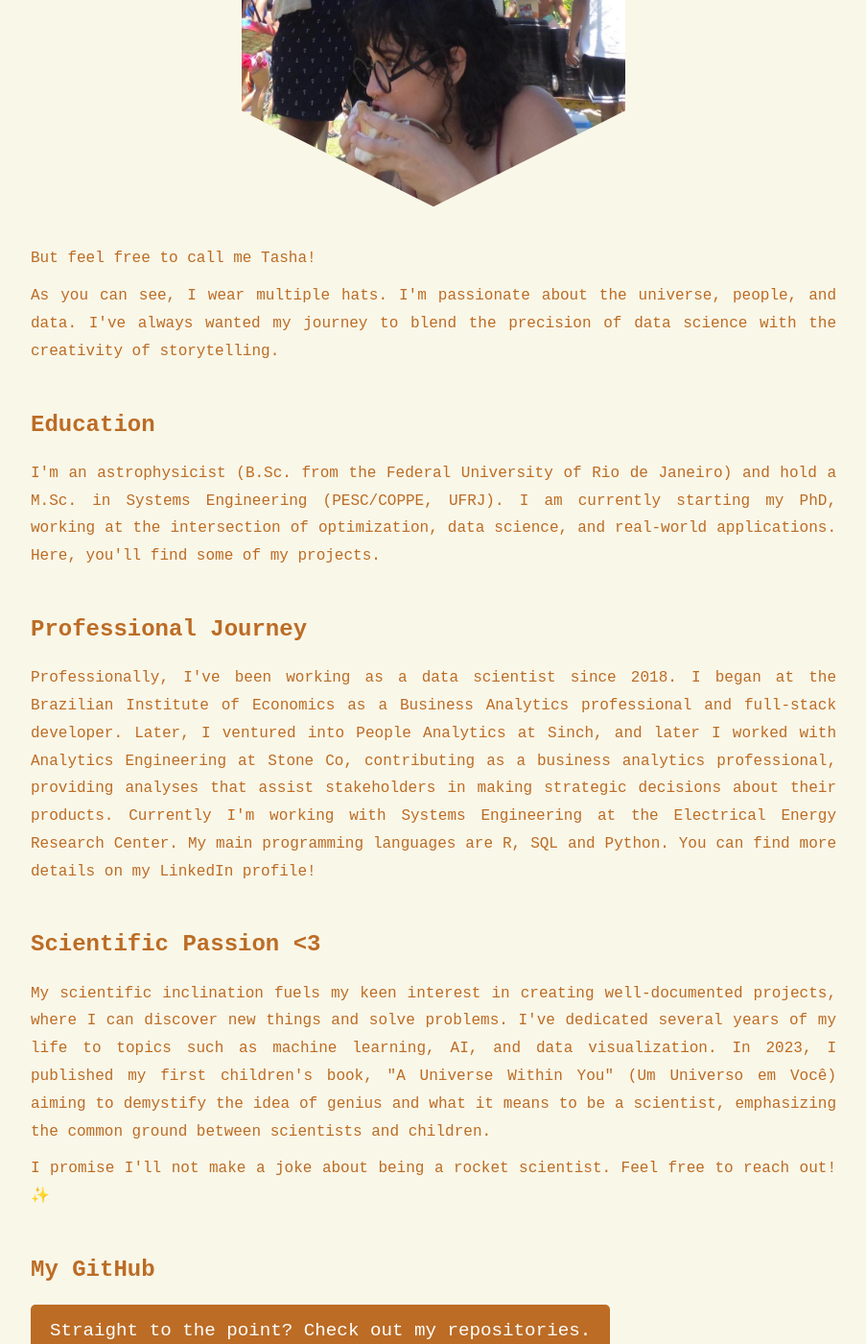
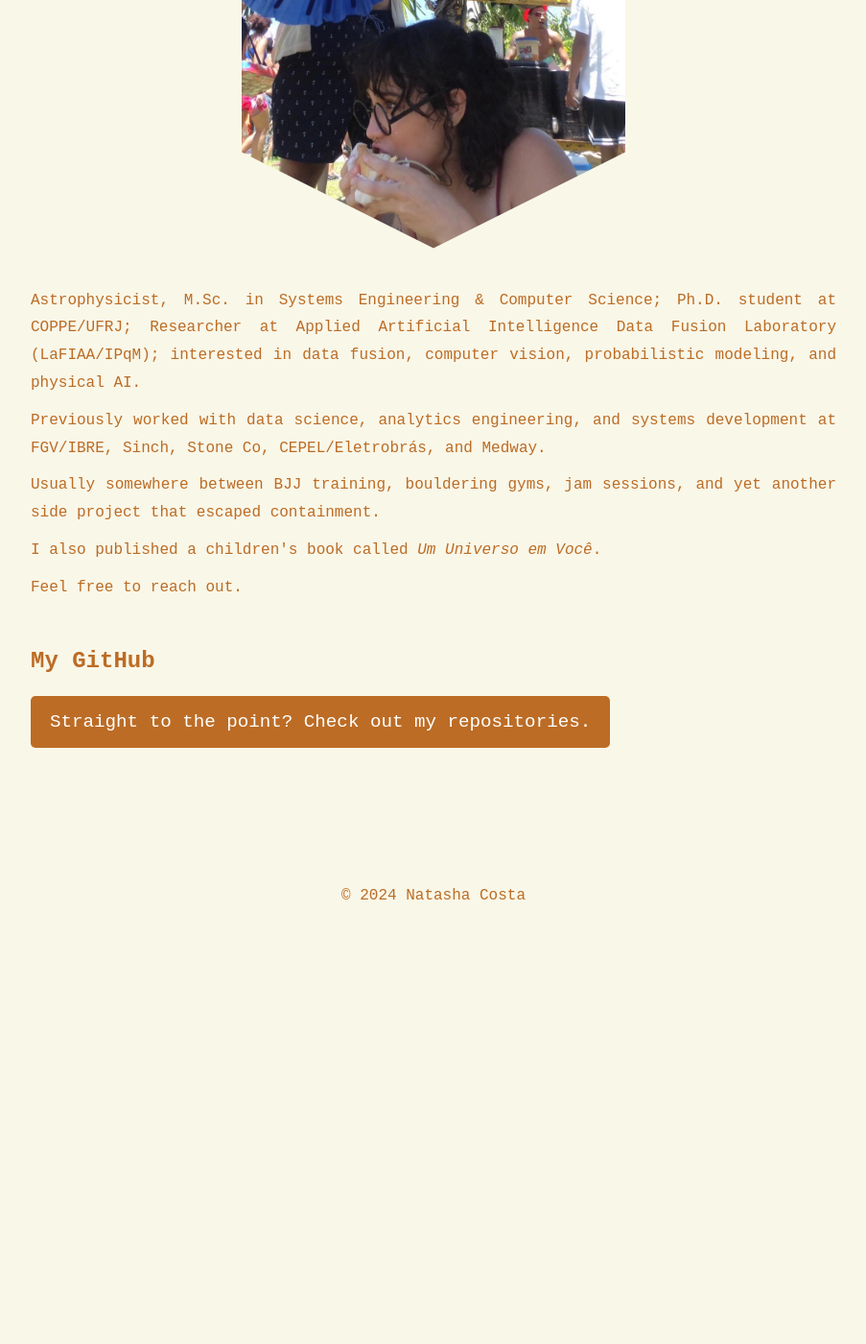
Before and after one commit to AstroNatasha/AstroNatasha.github.io, a Jekyll site: the page index.html, which Jekyll copies as it is, in a window 1280 px wide and 1400 px high, scrolled down 888 px. Shown: the whole window at 96% size, without its empty margins (188-1091 px from the left). Built offline with Jekyll 4.4.1, drawn with Linux system fonts in a browser that asks for light colours; after the commit the page ends 1866 px from its top, so only the background shows below that; some of the changed text lies outside the part shown.

Commit message:
Update index.html

```diff
--- a/index.html
+++ b/index.html
@@ -39,26 +39,29 @@
         </section>
 
         <section>
-            <h1>Hey you, I'm Natasha.</h1>
+            <h1>Somewhere between stochastic processes and questionable amounts of entropy</h1>
+
             <img src="images/soyyo.jpeg" alt="Natasha" class="hexagon-img">
-            <p>But feel free to call me Tasha!</p>
-            <p>As you can see, I wear multiple hats. I'm passionate about the universe, people, and data. I've always wanted my journey to blend the precision of data science with the creativity of storytelling.</p>
-        </section>
 
-        <section>
-            <h2>Education</h2>
-            <p>I'm an astrophysicist (B.Sc. from the Federal University of Rio de Janeiro) and hold a M.Sc. in Systems Engineering (PESC/COPPE, UFRJ). I am currently starting my PhD, working at the intersection of optimization, data science, and real-world applications. Here, you'll find some of my projects.</p>
-        </section>
+            <p>
+                Astrophysicist, M.Sc. in Systems Engineering & Computer Science; Ph.D. student at COPPE/UFRJ; Researcher at Applied Artificial Intelligence Data Fusion Laboratory (LaFIAA/IPqM); interested in data fusion, computer vision, probabilistic modeling, and physical AI.
+            </p>
 
-        <section>
-            <h2>Professional Journey</h2>
-            <p>Professionally, I've been working as a data scientist since 2018. I began at the Brazilian Institute of Economics as a Business Analytics professional and full-stack developer. Later, I ventured into People Analytics at Sinch, and later I worked with Analytics Engineering at Stone Co, contributing as a business analytics professional, providing analyses that assist stakeholders in making strategic decisions about their products. Currently I'm working with Systems Engineering at the Electrical Energy Research Center. My main programming languages are R, SQL and Python. You can find more details on my LinkedIn profile!</p>
-        </section>
+            <p>
+                Previously worked with data science, analytics engineering, and systems development at FGV/IBRE, Sinch, Stone Co, CEPEL/Eletrobrás, and Medway.
+            </p>
 
-        <section>
-            <h2>Scientific Passion <3</h2>
-            <p>My scientific inclination fuels my keen interest in creating well-documented projects, where I can discover new things and solve problems. I've dedicated several years of my life to topics such as machine learning, AI, and data visualization. In 2023, I published my first children's book, "A Universe Within You" (Um Universo em Você) aiming to demystify the idea of genius and what it means to be a scientist, emphasizing the common ground between scientists and children.</p>
-            <p>I promise I'll not make a joke about being a rocket scientist. Feel free to reach out!✨</p>
+            <p>
+                Usually somewhere between BJJ training, bouldering gyms, jam sessions, and yet another side project that escaped containment.
+            </p>
+
+            <p>
+                I also published a children's book called <i>Um Universo em Você</i>.
+            </p>
+
+            <p>
+                Feel free to reach out.
+            </p>
         </section>
 
         <section>
```
